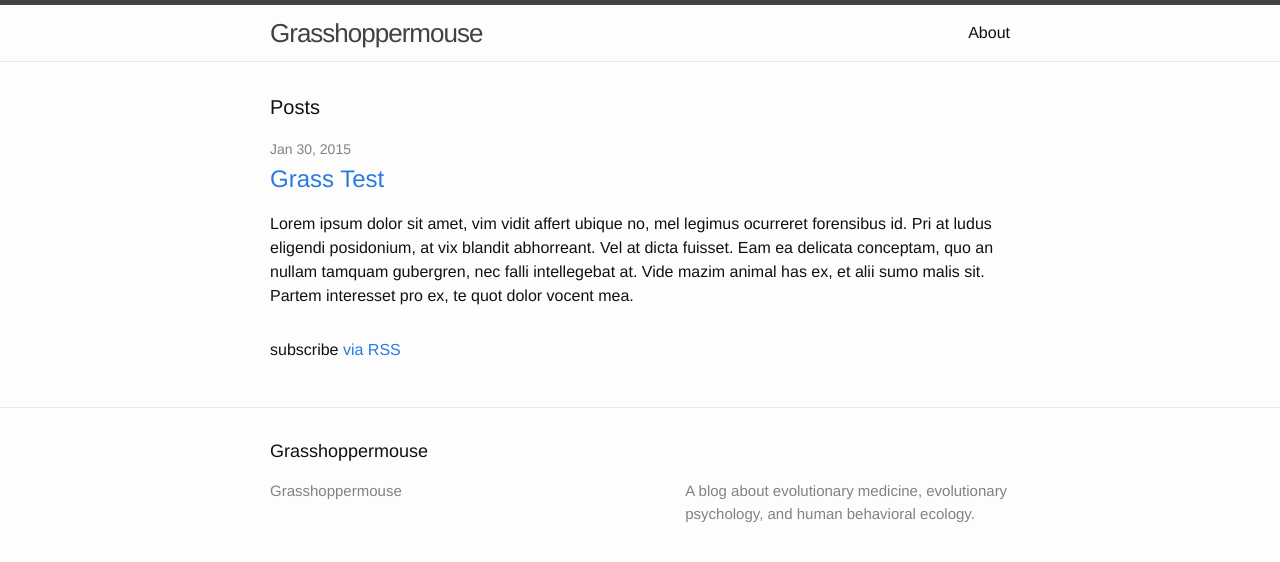
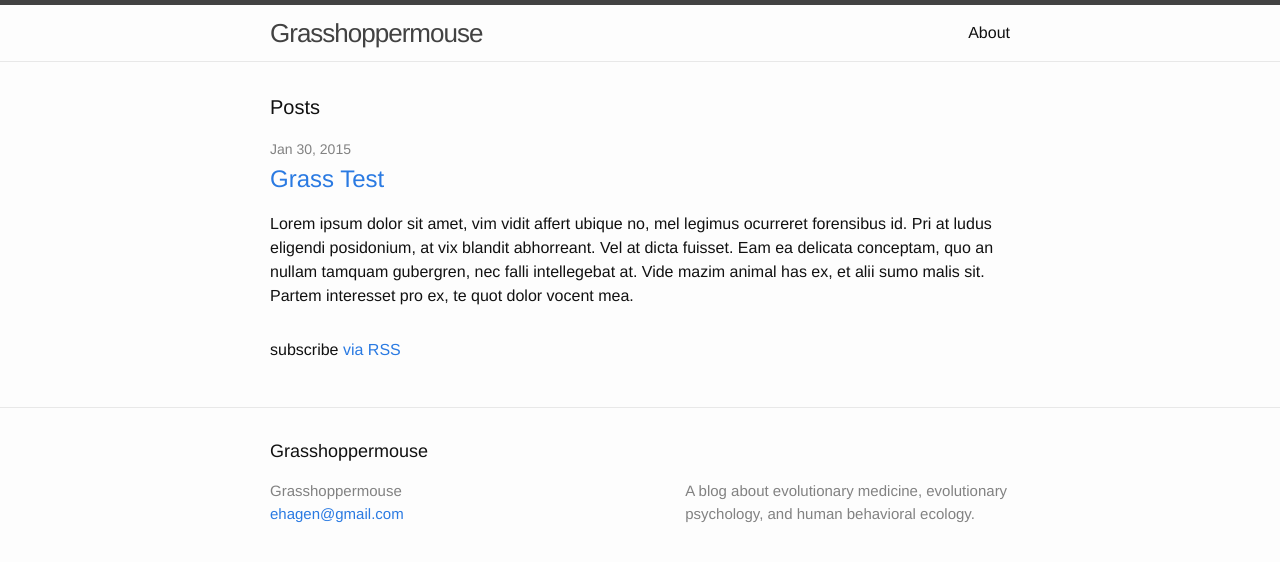
Before and after one commit to grasshoppermouse/grasshoppermouse.github.io.old, a Jekyll site: the page built from index.html, in a window 1280 px wide. Shown: the top 562 px of the page. Built offline with Jekyll 4.4.1, drawn with Linux system fonts in a browser that asks for light colours.

Commit message:
Added author and email config

```diff
--- a/_config.yml
+++ b/_config.yml
@@ -1,5 +1,7 @@
 # Site settings
 title: Grasshoppermouse
+author: Ed Hagen
+email: ehagen@gmail.com
 description: > # this means to ignore newlines until "baseurl:"
   A blog about evolutionary medicine, evolutionary psychology, and
   human behavioral ecology.
```
